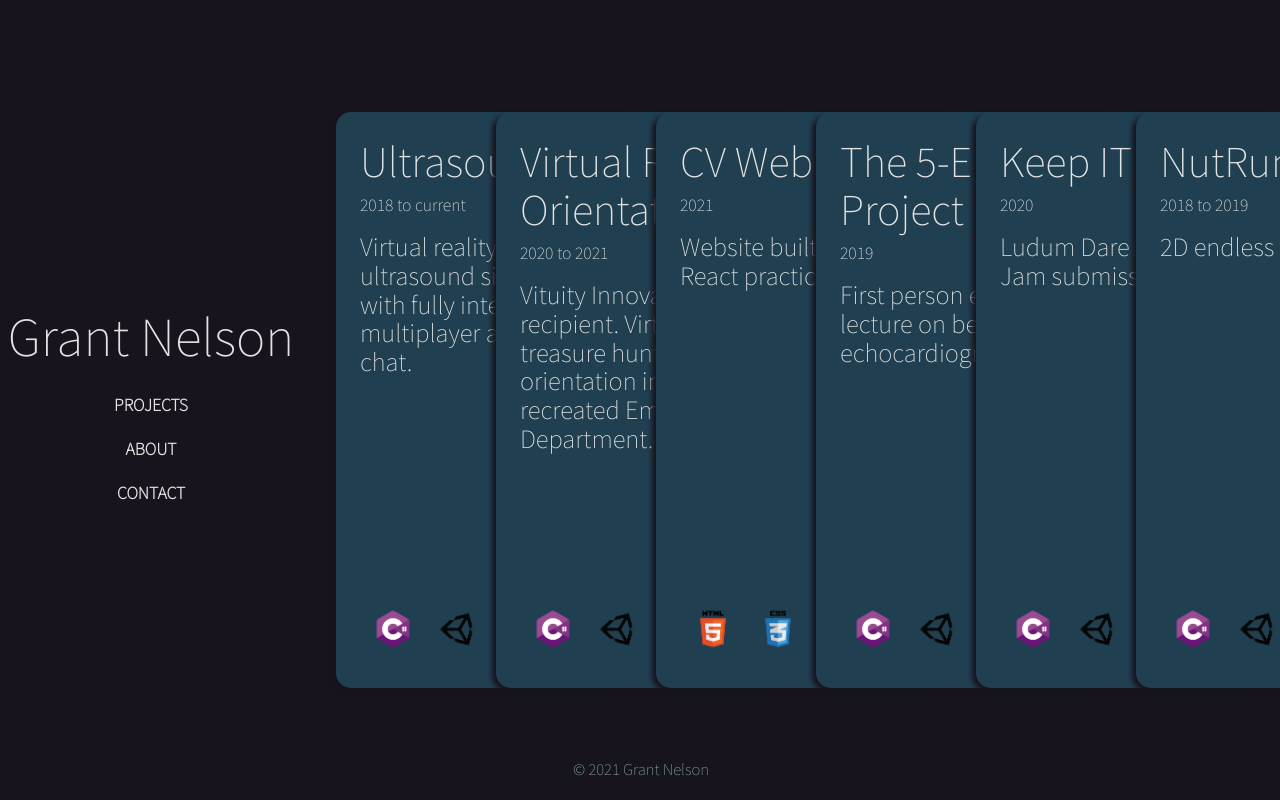
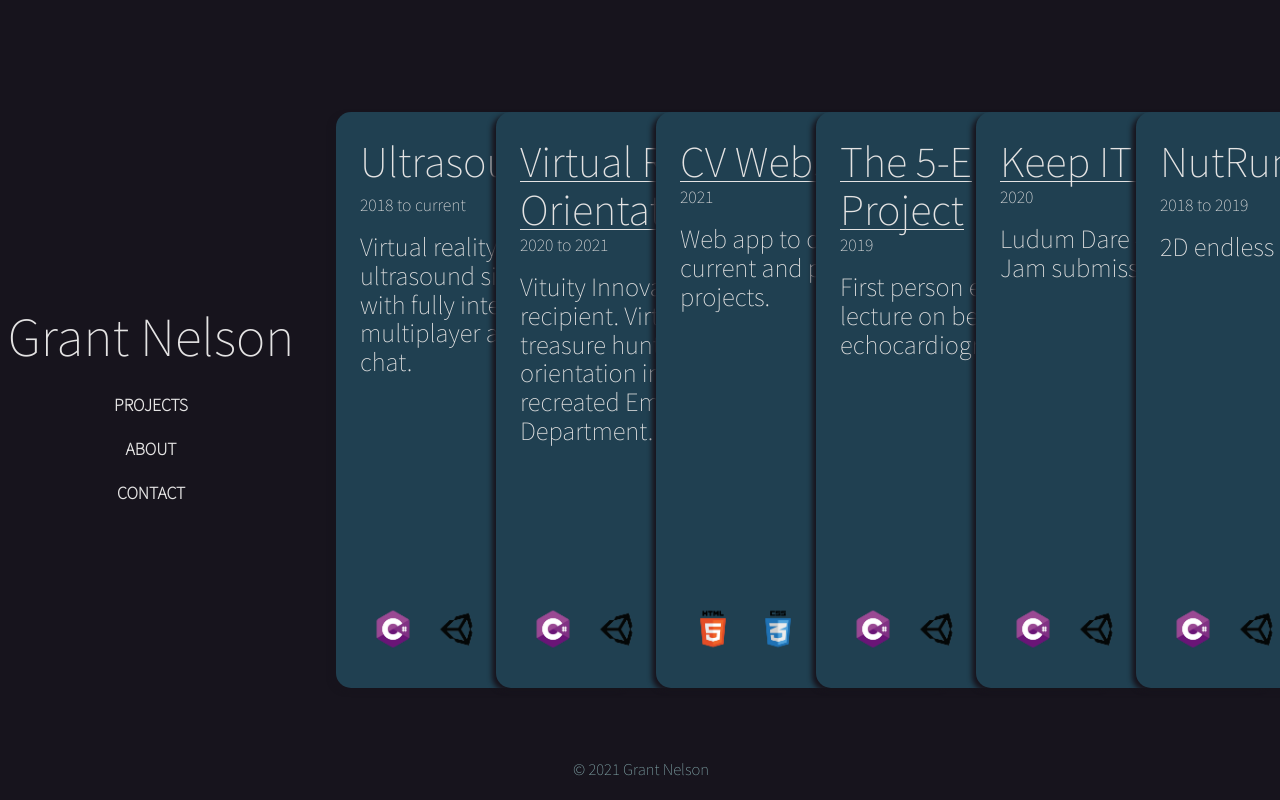
Before and after one commit to grantnelsonmd/cv, a React (Create React App) app: page / in a window 1280 px wide. Both pictures are taken after a click on the button "PROJECTS". Built offline with nearby package versions, Linux system fonts and the light colour scheme.

Commit message:
updated card links and white unity icon

```diff
--- a/public/index.css
+++ b/public/index.css
@@ -18,11 +18,19 @@ a {
   color: #E4E3E3;
   font-variant: normal;
   font-weight: normal;
-  text-decoration: none;
+  text-decoration:none;
 }
 
 a:hover {
   color: #84A9AC;
+}
+
+.box-underline {
+  background-size: 1px 1em;
+  box-shadow:
+    inset 0 -0.175em #204051,
+    inset 0 -0.2em #E4E3E3;
+  display: inline;
 }
 
 button {
--- a/src/components/About.jsx
+++ b/src/components/About.jsx
@@ -5,7 +5,7 @@ function About(props){
 
     let skills = [
         "csharp",
-        "unity",
+        "unitywhite",
         "html",
         "css",
         "javascript",
@@ -27,7 +27,7 @@ function About(props){
                 <p>Emergency physician, fellowship trained in bedside ultrasound.</p>
                 <h2>Exploring virtual reality, game design, and interactive narratives in medical education.</h2>
                 <br></br>
-                    <p>Experienced with:</p>
+                    <p>Experience with:</p>
                     <div className="about-badges">{skills.map(createSkillBadges)}</div>
             </div>
         </div>
--- a/src/components/Badge.jsx
+++ b/src/components/Badge.jsx
@@ -11,6 +11,7 @@ import react from "./img/react.png";
 import solidity from "./img/solidity.png";
 import unreal from "./img/unreal.png";
 import mongodb from "./img/mongodb.png";
+import unitywhite from "./img/unity-white.png";
 
 function Badge(props){
 
@@ -63,6 +64,10 @@ function Badge(props){
             return(
                 <div className="badge"><img src={mongodb} alt=""/></div>
             );
+        case "unitywhite":
+            return(
+                <div className="badge"><img src={unitywhite} alt=""/></div>
+            );
         default:
             return(
                 <div className="badge">{props.skill}</div>
--- a/src/components/Contact.jsx
+++ b/src/components/Contact.jsx
@@ -4,7 +4,7 @@ function Contact(){
 
     return(
         <div className="col-md-9 col-sm-12 my-auto" id="about-page">
-            <p>I look forward to hearing from you.</p>
+            <p><a href="mailto: grantnelsonmd@gmail.com">I look forward to hearing from you.</a></p>
         </div>
     )
 }
--- a/src/components/ProjectCard.jsx
+++ b/src/components/ProjectCard.jsx
@@ -10,6 +10,18 @@ function ProjectCard(props){
         skill={skill}
         key={props.skills.indexOf(skill)}
         />)
+    }
+
+    function createUrl(url){
+        if (url === "none"){
+            return(
+                <h1>{props.title}</h1>
+            )
+        } else {
+            return (
+                <a href={props.url} alt="..."><h1 className="box-underline">{props.title}</h1></a>
+            )
+        }
     }
 
     function configureDate(){
@@ -28,7 +40,7 @@ function ProjectCard(props){
     return(
         <div className="project-card">
             <header className="project-card-header">
-                <a href="..." alt="..."><h1>{props.title}</h1></a>
+                {createUrl(props.url)}
                 {configureDate()}
                 <h4>{props.subtitle}</h4>
             </header>
--- a/src/components/Window.jsx
+++ b/src/components/Window.jsx
@@ -12,6 +12,7 @@ function Window(props){
             dateEnd={project.dateEnd}
             subtitle={project.subtitle}
             skills={project.skills}
+            url={project.url}
         />)
     }
 
--- a/src/projects.js
+++ b/src/projects.js
@@ -4,49 +4,56 @@ const projects = [
         dateStart: "2018",
         dateEnd: "current",
         subtitle: "Virtual reality ultrasound simulator with fully integrated multiplayer and voice chat.",
-        skills: ["csharp", "unity", "blender"]
+        skills: ["csharp", "unity", "blender"],
+        url: "none"
     },
     {
         title: "Virtual Reality Orientation",
         dateStart: "2020",
         dateEnd: "2021",
         subtitle: "Vituity Innovation Grant recipient. Virtual reality treasure hunt orientation in faithfully recreated Emergency Department.",
-        skills: ["csharp", "unity", "blender"]
+        skills: ["csharp", "unity", "blender"],
+        url: "http://www.cvem.us/vituity"
     },
     {
         title: "CV Website",
         dateStart: "2021",
         dateEnd: "",
-        subtitle: "Website built for CV and React practice.",
-        skills: ["html", "css", "react", "javascript"]
+        subtitle: "Web app to organize current and past projects.",
+        skills: ["html", "css", "react", "javascript"],
+        url: "https://grantnelsoncv.herokuapp.com"
     },
     {
         title: "The 5-E Project",
         dateStart: "2019",
         dateEnd: "",
         subtitle: "First person exploration lecture on bedside echocardiography.",
-        skills: ["csharp", "unity", "blender"]
+        skills: ["csharp", "unity", "blender"],
+        url: "https://bearlyfunctionalgames.itch.io/the-martian-5-e-project"
     },
     {
         title: "Keep IT Alive",
         dateStart: "2020",
         dateEnd: "",
         subtitle: "Ludum Dare 42 Game Jam submission.",
-        skills: ["csharp", "unity", "photoshop"]
+        skills: ["csharp", "unity", "photoshop"],
+        url: "https://bearlyfunctionalgames.itch.io/keep-it-alive-ludum-dare-46"
     },
     {
         title: "NutRunner",
         dateStart: "2018",
         dateEnd: "2019",
         subtitle: "2D endless runner.",
-        skills: ["csharp", "unity", "photoshop"]
+        skills: ["csharp", "unity", "photoshop"],
+        url: "none"
     },
     {
         title: "CottageVR",
         dateStart: "2019",
         dateEnd: "",
         subtitle: "My family cottage, recreated in virtual reality.",
-        skills: ["csharp", "unity", "blender"]
+        skills: ["csharp", "unity", "blender"],
+        url: "none"
     },
 ]
 
```
Also changed, not shown: src/components/img/unity-white.png (added).
